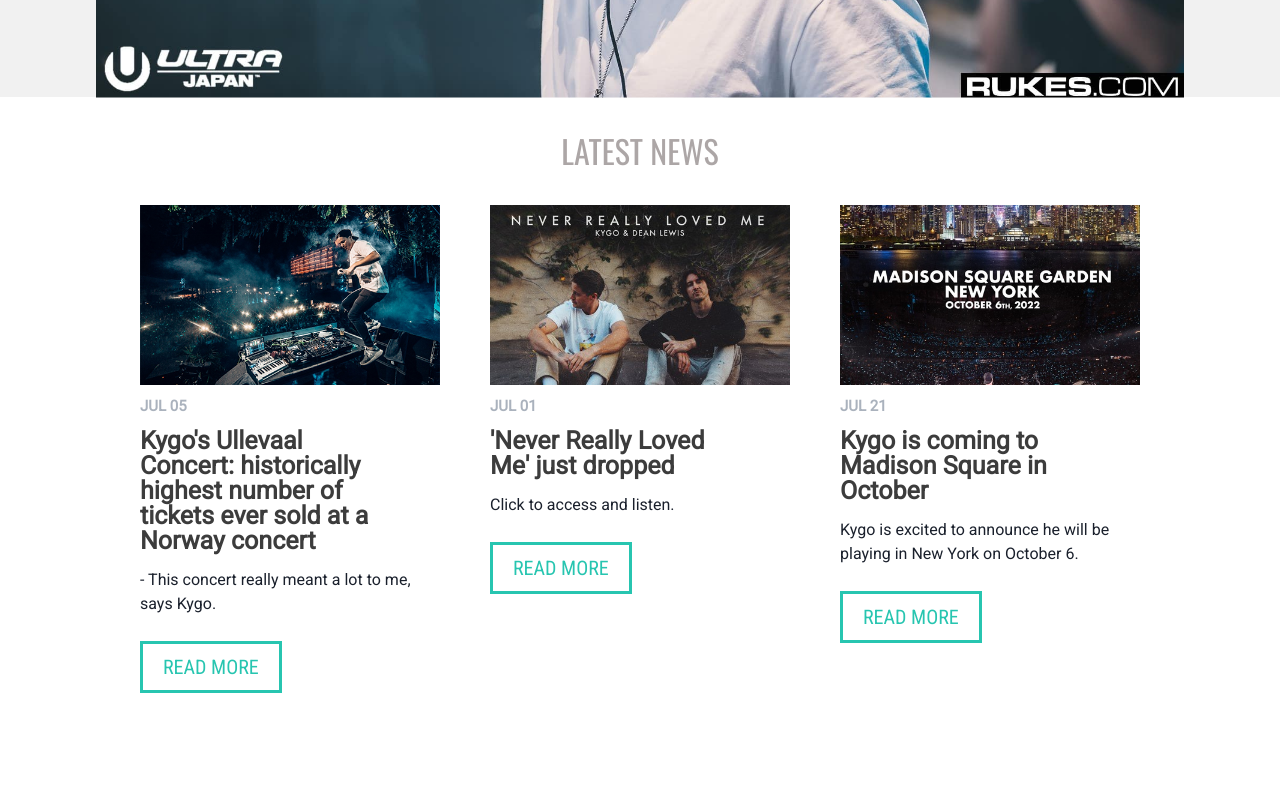
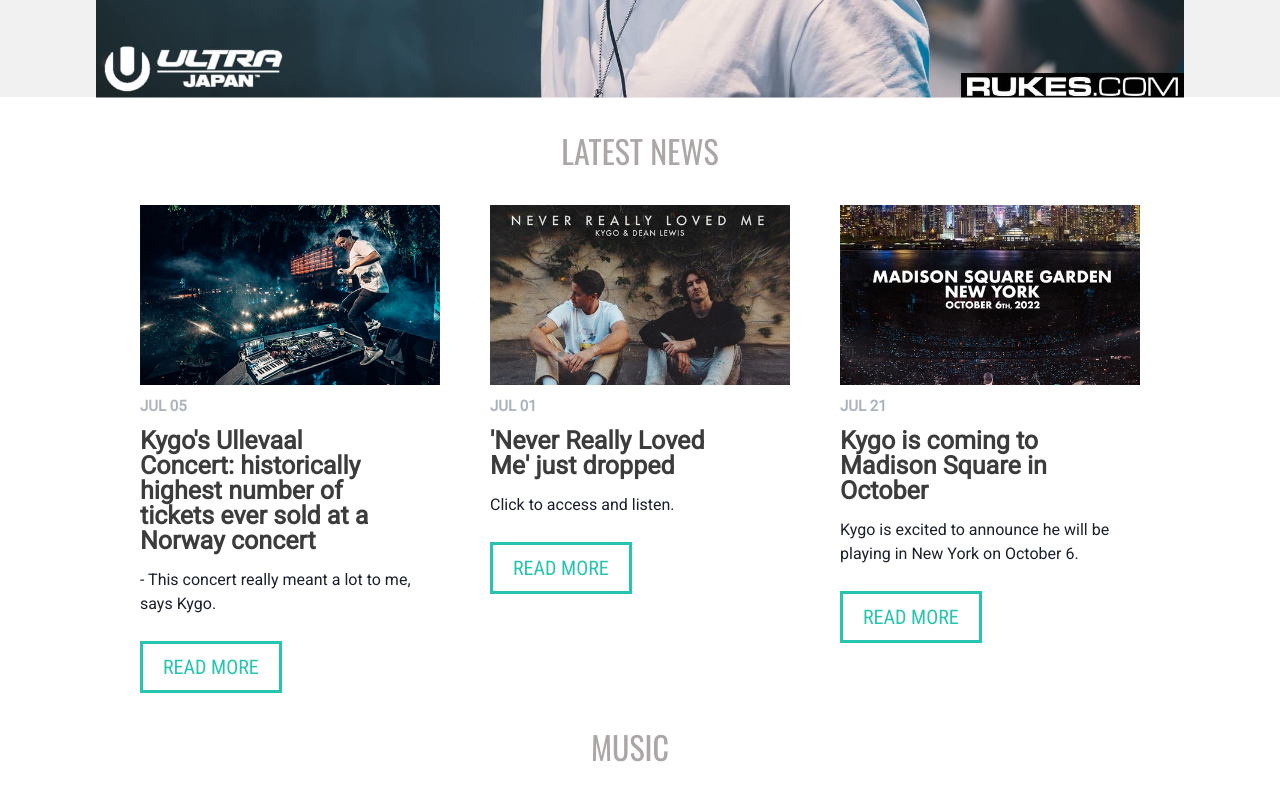
Before and after one commit to BanKinf/kygo_rebrand, a React (Vite) app: page / in a window 1280 px wide. Shown: the part 700-1500 px from the top of the page. Before the commit the page ends 1393 px from the top, so only its background shows below. Built offline with nearby package versions, Linux system fonts and the light colour scheme.

Commit message:
nav and cards finish

```diff
--- a/src/components/NavBar/navBar.css
+++ b/src/components/NavBar/navBar.css
@@ -1,4 +1,7 @@
 .nav__container{
+    z-index: 1;
+    position: sticky;
+    top: 0;
     background-color: white;
     width: 100%;
     height: 75px;
--- a/src/pages/Music.tsx
+++ b/src/pages/Music.tsx
@@ -17,8 +17,12 @@
                 LATEST NEWS
             </Text>
             <News />
-        </div>
-
+         </div>
+         <div className="music__container">
+            <Text fontFamily="text_font" color="text_color" className="music__text">
+                MUSIC
+            </Text>
+         </div>
         </>
     );
 };
--- a/src/pages/css/music.css
+++ b/src/pages/css/music.css
@@ -6,3 +6,13 @@
     margin-top: 30px;
     margin-bottom: 30px;
 }
+
+.music__text {
+    font-style: normal;
+    font-weight: 200;
+    font-size: 32px;
+    text-align: center;
+    margin-top: 30px;
+    margin-bottom: 30px;
+    padding-right: 20px;
+}
```
